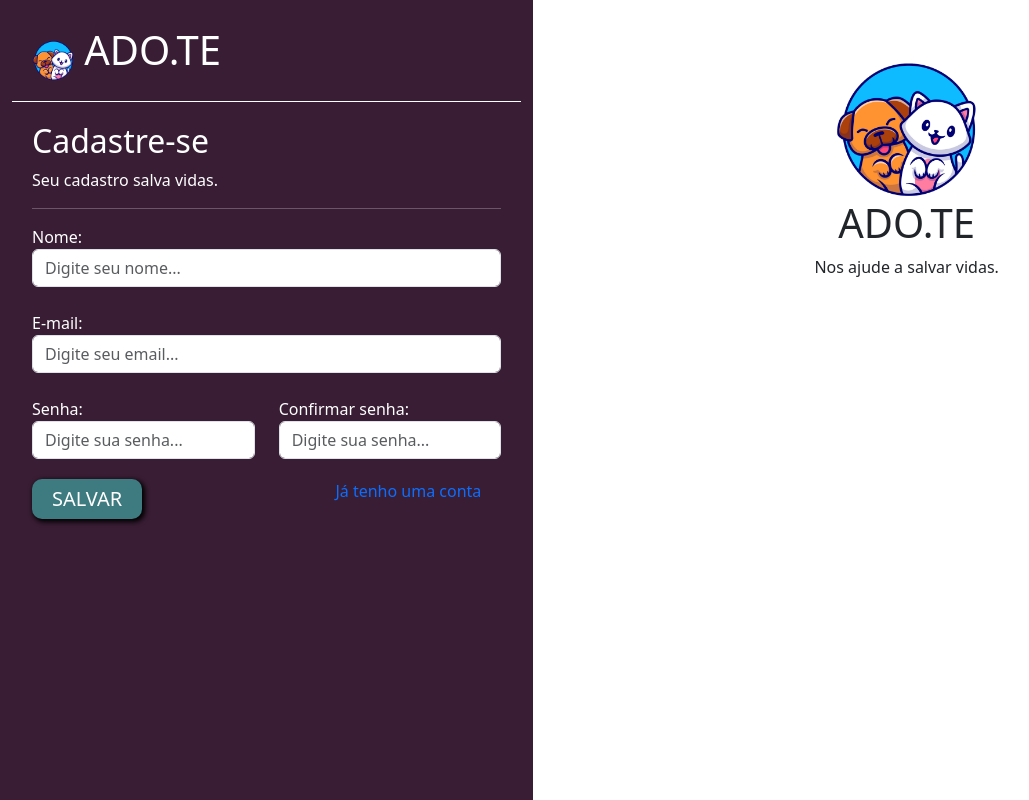
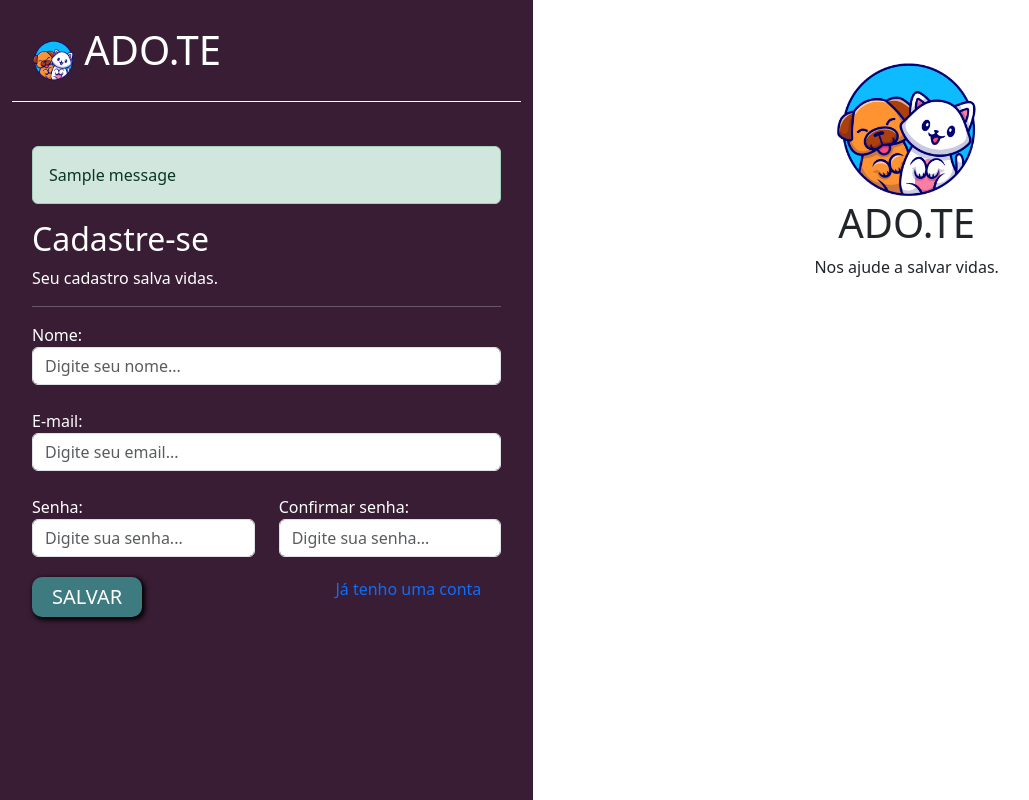
Before and after one commit to samuel-oldra/ADO.TE, a Django app: page /auth/cadastro/ in a window 1280 px wide. Shown: the whole page, without its empty margins (0-1029 px from the left). Run offline with Django 4.2, Linux system fonts and the light colour scheme; one stand-in notice (Sample message) is shown.

Commit message:
Validações e mensagens de erro

```diff
--- a/usuarios/templates/cadastro.html
+++ b/usuarios/templates/cadastro.html
@@ -17,6 +17,16 @@
                 <img src="{% static 'usuarios/img/logo_adote.png' %}" width="9%"><span class="font-logo">ADO.TE</span>
             </div>
             <div class="body-form">
+
+                {% if messages %}
+                    <br>
+                    {% for message in messages %}
+                        <div class="alert {{ message.tags }}">
+                            {{ message }}
+                        </div>
+                    {% endfor %}
+                {% endif %}
+
                 <h2>Cadastre-se</h2>
                 <p>Seu cadastro salva vidas.</p>
                 <hr>
--- a/usuarios/views.py
+++ b/usuarios/views.py
@@ -1,4 +1,6 @@
+from django.contrib import messages
 from django.contrib.auth.models import User
+from django.contrib.messages import constants
 from django.shortcuts import render
 
 
@@ -13,9 +15,11 @@ def cadastro(request):
 
         if len(nome.strip()) == 0 or len(email.strip()) == 0 or len(senha.strip()) == 0 or len(
                 confirmar_senha.strip()) == 0:
+            messages.add_message(request, constants.ERROR, 'Preencha todos os campos')
             return render(request, 'cadastro.html')
 
         if senha != confirmar_senha:
+            messages.add_message(request, constants.ERROR, 'Digite duas senhas iguais')
             return render(request, 'cadastro.html')
 
         try:
@@ -24,6 +28,9 @@ def cadastro(request):
                 email=email,
                 password=senha,
             )
+
+            messages.add_message(request, constants.ERROR, 'Usuário criado com sucesso')
             return render(request, 'cadastro.html')
         except:
+            messages.add_message(request, constants.ERROR, 'Erro interno do sistema')
             return render(request, 'cadastro.html')
```
Also changed, not shown: adote/settings.py (+11 -0 lines), db.sqlite3.
